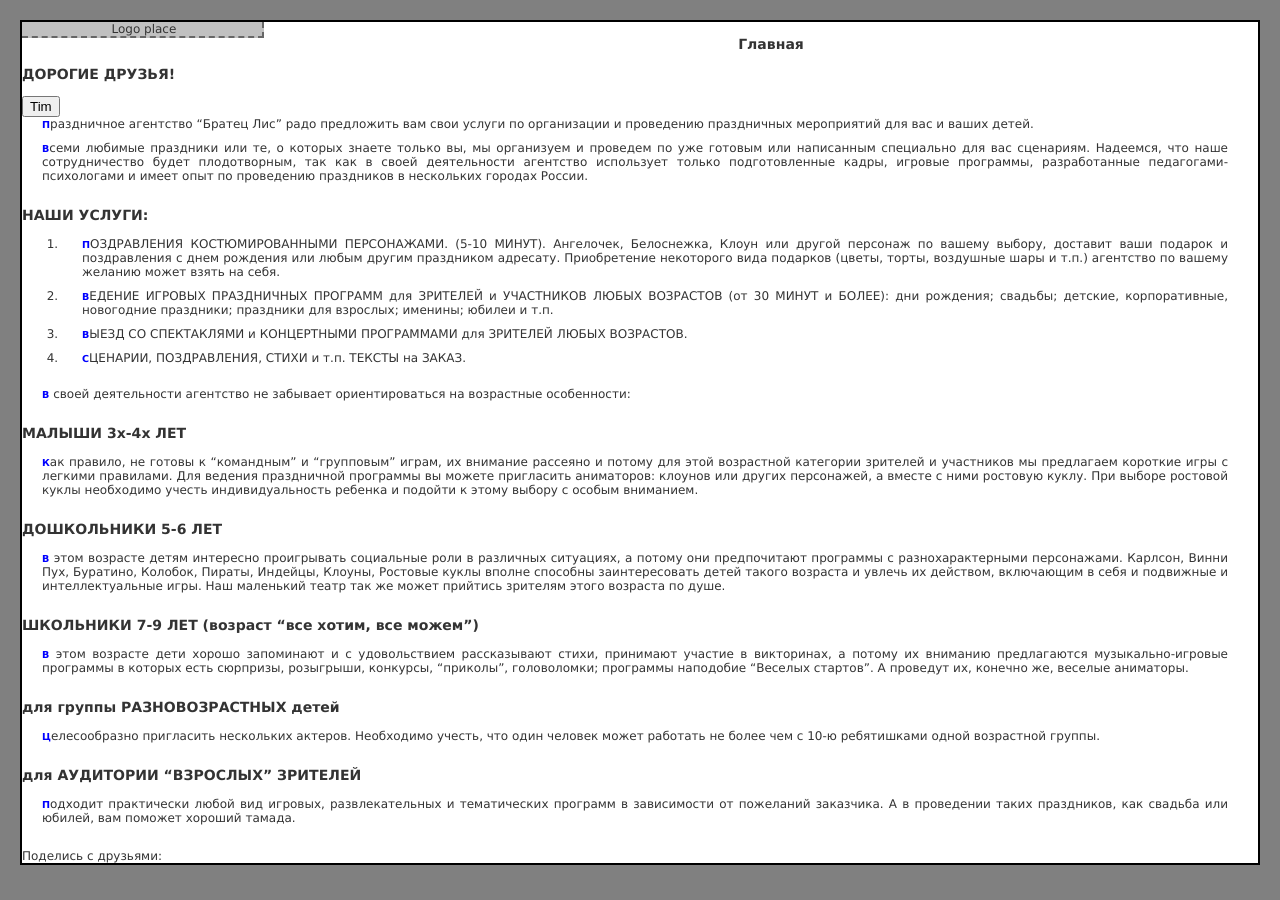
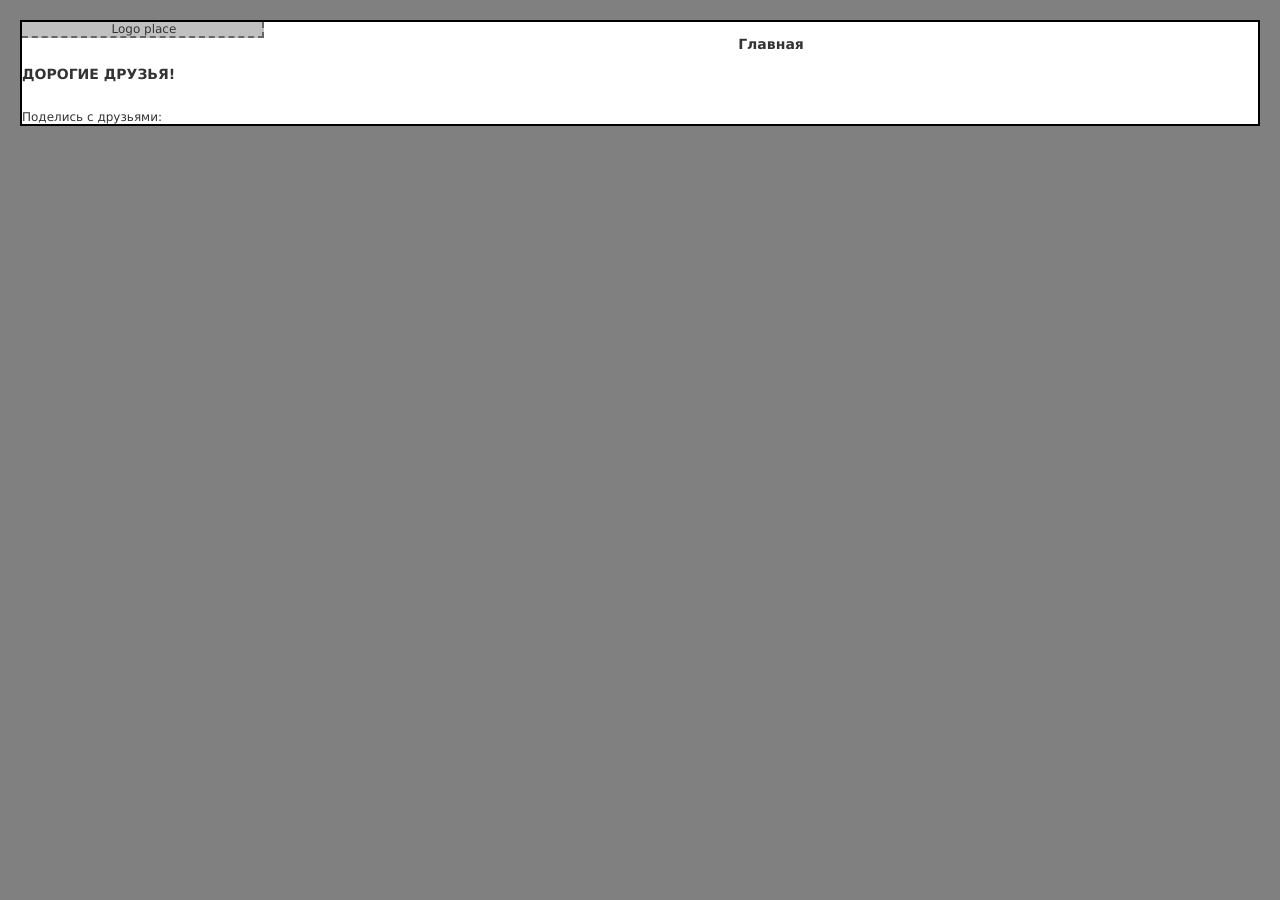
Before and after one commit to bratetslis/Site, a Jekyll site: the page built from testpage2.md, in a window 1280 px wide. Built offline with Jekyll 4.4.1, drawn with Linux system fonts in a browser that asks for light colours.

Commit message:
Update testpage2.md

```diff
--- a/testpage2.md
+++ b/testpage2.md
@@ -3,43 +3,3 @@ layout: type2
 title: Главная
 ---
 ### ДОРОГИЕ ДРУЗЬЯ!
-<form>
-   <input type="button" value="Tim" onClick="openWin2()">
-   </form>
-
-Праздничное агентство "Братец Лис" радо предложить вам свои услуги по организации и проведению праздничных мероприятий для вас и ваших детей.
-
-Всеми любимые праздники или те, о которых знаете только вы, мы организуем и проведем по уже готовым или написанным специально для вас сценариям.
-Надеемся, что наше сотрудничество будет плодотворным, так как в своей деятельности агентство использует только подготовленные кадры, игровые программы, разработанные педагогами-психологами и имеет опыт по проведению праздников в нескольких городах России.
-
-### НАШИ УСЛУГИ:
-
-1. ПОЗДРАВЛЕНИЯ КОСТЮМИРОВАННЫМИ ПЕРСОНАЖАМИ. (5-10 МИНУТ). Ангелочек, Белоснежка, Клоун или другой персонаж по вашему выбору, доставит ваши подарок и поздравления с днем рождения или любым другим праздником адресату. Приобретение некоторого вида подарков (цветы, торты, воздушные шары и т.п.) агентство по вашему желанию может взять на себя.
-
-2. ВЕДЕНИЕ ИГРОВЫХ ПРАЗДНИЧНЫХ ПРОГРАММ для ЗРИТЕЛЕЙ и УЧАСТНИКОВ ЛЮБЫХ ВОЗРАСТОВ (от 30 МИНУТ и БОЛЕЕ): дни рождения; свадьбы; детские, корпоративные, новогодние праздники; праздники для взрослых; именины; юбилеи и т.п.
-
-3. ВЫЕЗД СО СПЕКТАКЛЯМИ и КОНЦЕРТНЫМИ ПРОГРАММАМИ для ЗРИТЕЛЕЙ ЛЮБЫХ ВОЗРАСТОВ.
-
-4. СЦЕНАРИИ, ПОЗДРАВЛЕНИЯ, СТИХИ и т.п. ТЕКСТЫ на ЗАКАЗ.
-
-В своей деятельности агентство не забывает ориентироваться на возрастные особенности:
-
-### МАЛЫШИ 3х-4х ЛЕТ
-
-Как правило, не готовы к "командным" и "групповым" играм, их внимание рассеяно и потому для этой возрастной категории зрителей и участников мы предлагаем короткие игры с легкими правилами. Для ведения праздничной программы вы можете пригласить аниматоров: клоунов или других персонажей, а вместе с ними ростовую куклу. При выборе ростовой куклы необходимо учесть индивидуальность ребенка и подойти к этому выбору с особым вниманием.
-
-### ДОШКОЛЬНИКИ 5-6 ЛЕТ
-
-В этом возрасте детям интересно проигрывать социальные роли в различных ситуациях, а потому они предпочитают программы с разнохарактерными персонажами. Карлсон, Винни Пух, Буратино, Колобок, Пираты, Индейцы, Клоуны, Ростовые куклы вполне способны заинтересовать детей такого возраста и увлечь их действом, включающим в себя и подвижные и интеллектуальные игры. Наш маленький театр так же может прийтись зрителям этого возраста по душе.
-
-### ШКОЛЬНИКИ 7-9 ЛЕТ (возраст "все хотим, все можем")
-
-В этом возрасте дети хорошо запоминают и с удовольствием рассказывают стихи, принимают участие в викторинах, а потому их вниманию предлагаются музыкально-игровые программы в которых есть сюрпризы, розыгрыши, конкурсы, "приколы", головоломки; программы наподобие "Веселых стартов". А проведут их, конечно же, веселые аниматоры.
-
-### для группы РАЗНОВОЗРАСТНЫХ детей
-
-Целесообразно пригласить нескольких актеров. Необходимо учесть, что один человек может работать не более чем с 10-ю ребятишками одной возрастной группы.
-
-### для АУДИТОРИИ "ВЗРОСЛЫХ" ЗРИТЕЛЕЙ
-
-Подходит практически любой вид игровых, развлекательных и тематических программ в зависимости от пожеланий заказчика. А в проведении таких праздников, как свадьба или юбилей, вам поможет хороший тамада.
```
